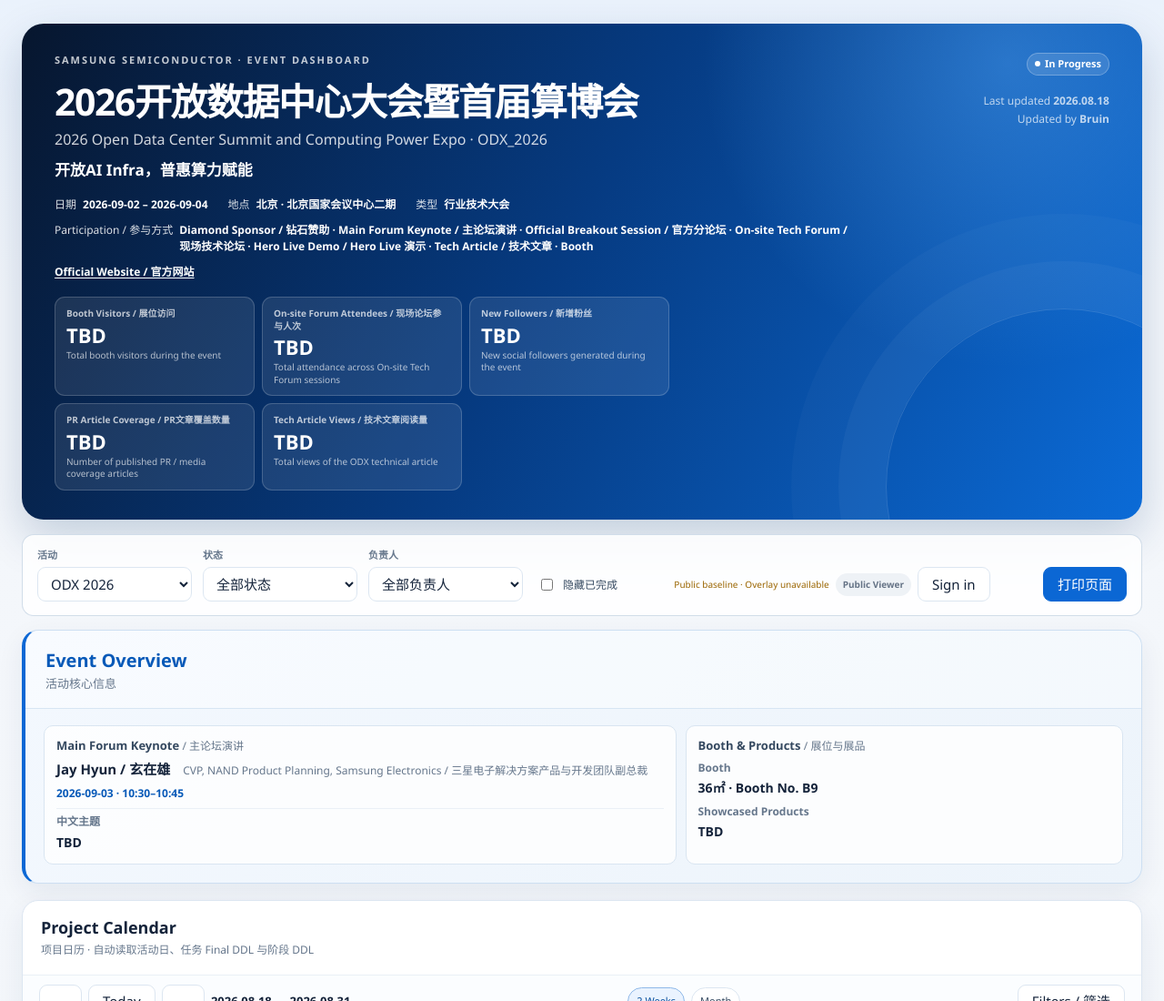
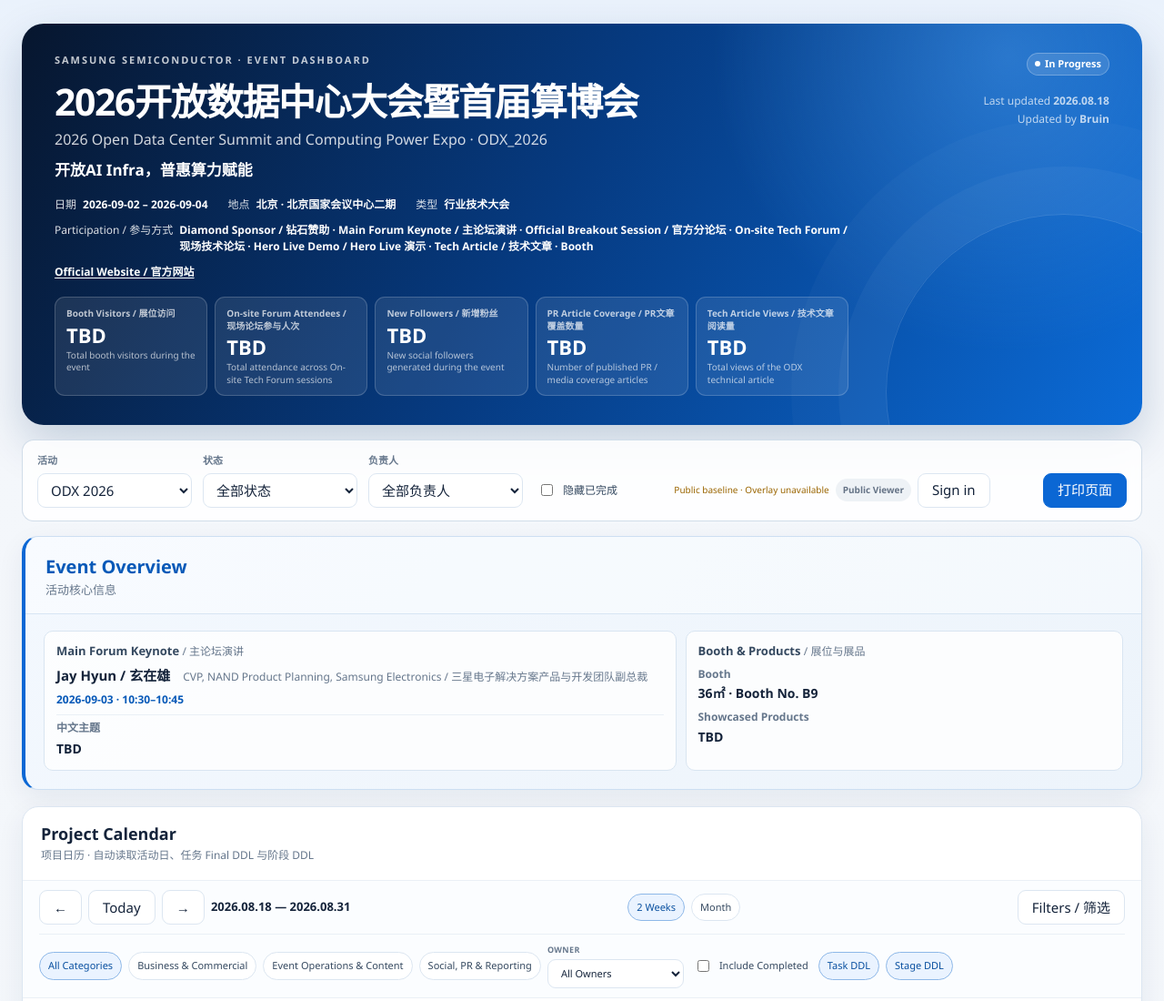
Before and after one commit to bruinlin/samsung-event-dashboard, a plain HTML site: page index.html in a window 1280 px wide. Shown: the top 1100 px of the page at 91% size. Drawn offline with Linux system fonts and the light colour scheme; no server answers.

Commit message:
Align Hero result metrics in one row

```diff
--- a/assets/style.css
+++ b/assets/style.css
@@ -129,7 +129,7 @@
 
 .hero-results {
   display: grid;
-  grid-template-columns: repeat(auto-fit, minmax(180px, 220px));
+  grid-template-columns: repeat(5, minmax(0, 1fr));
   gap: 8px;
   margin-top: 18px;
 }
--- a/index.html
+++ b/index.html
@@ -5,7 +5,7 @@
   <meta name="viewport" content="width=device-width, initial-scale=1">
   <meta name="color-scheme" content="light">
   <title>Samsung Event Dashboard</title>
-  <link rel="stylesheet" href="assets/style.css?v=1.8.1">
+  <link rel="stylesheet" href="assets/style.css?v=1.8.5">
 </head>
 <body>
   <div class="page-shell">
```
Also changed, not shown: 1 other file.
